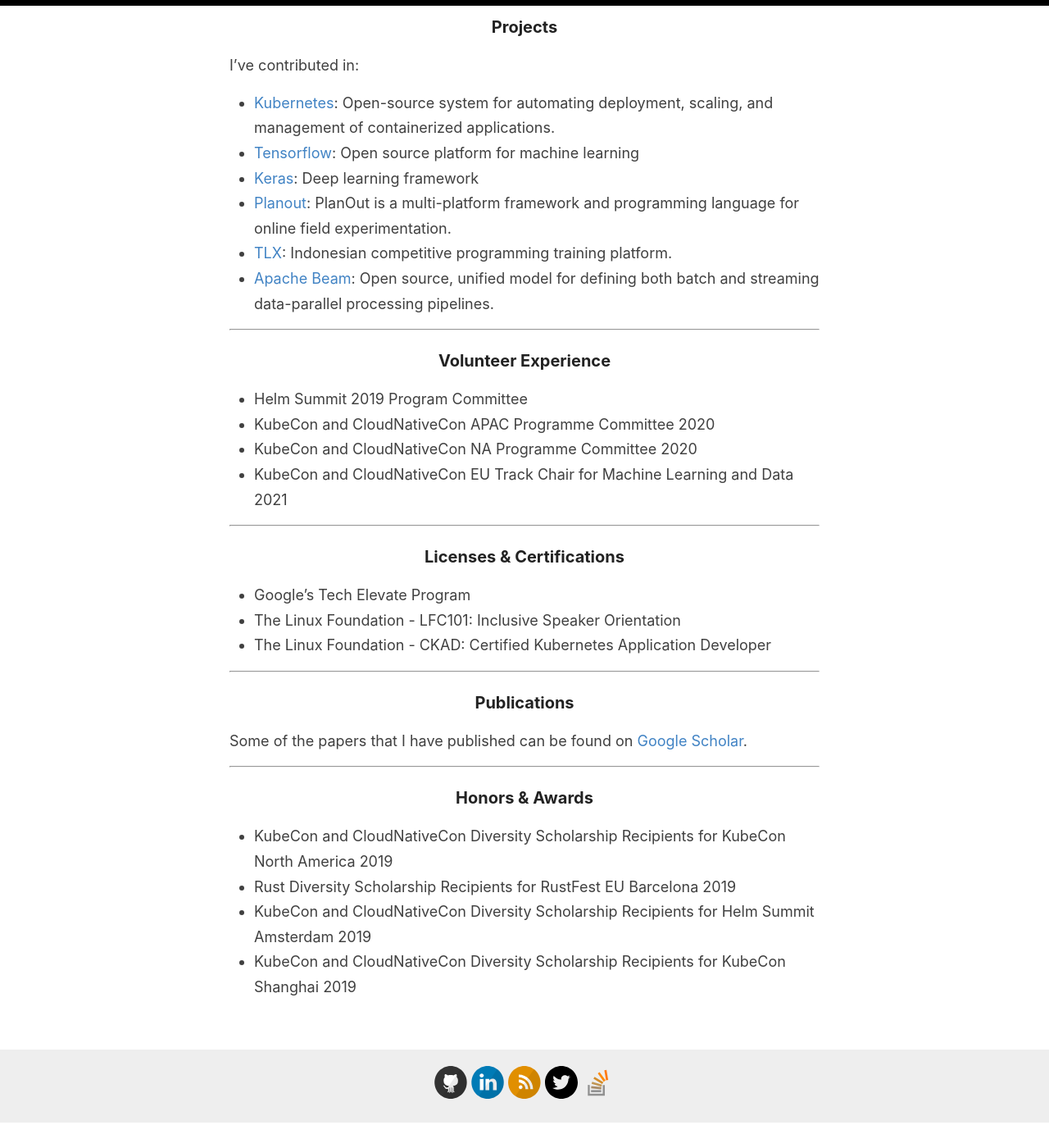
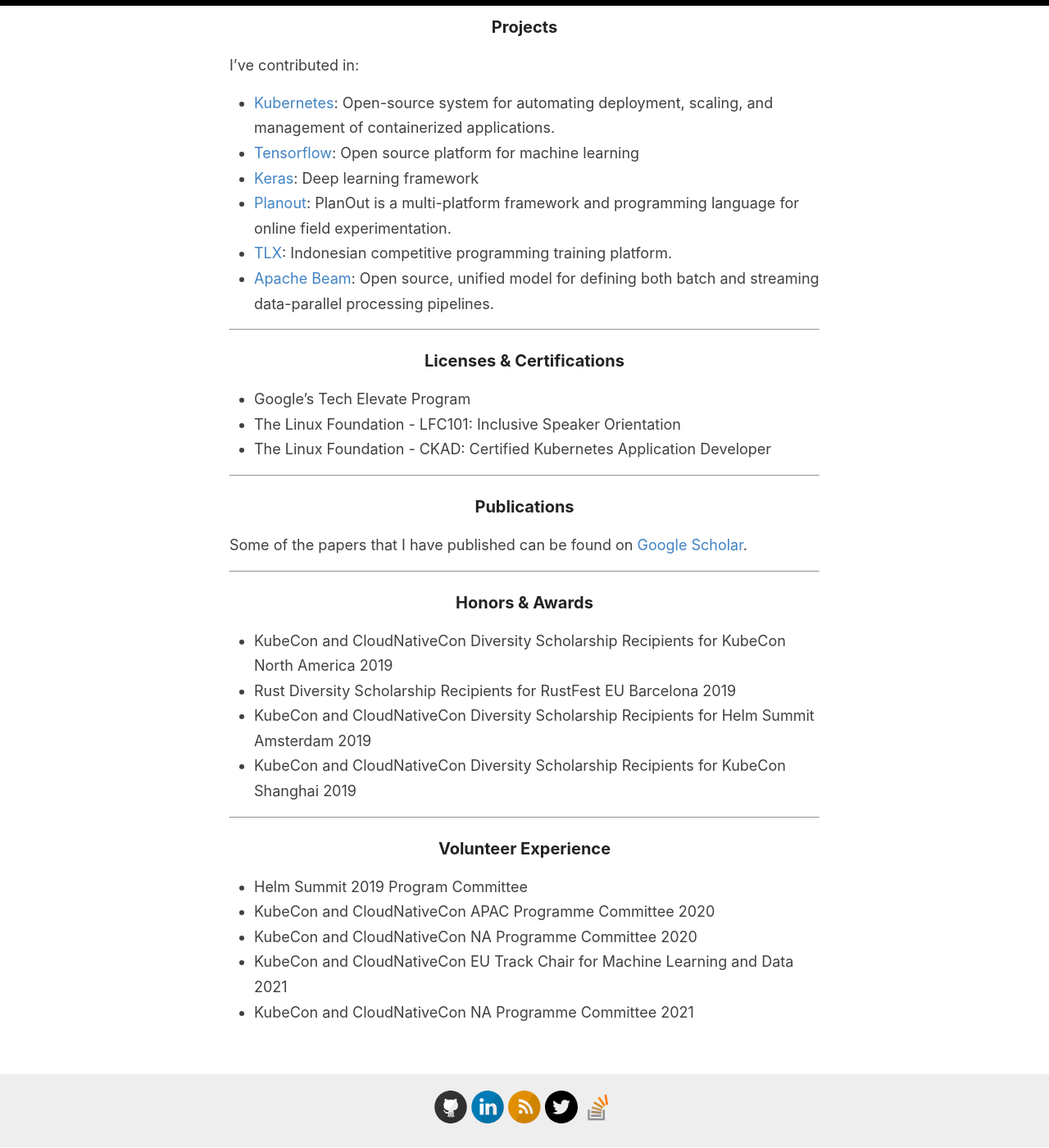
Before and after one commit to irvifa/irvifa.github.io, a Jekyll site: the page built from _pages/about.md, in a window 1280 px wide and 1400 px high, scrolled down 257 px. Shown: the whole window at 82% size. Built offline with Jekyll 4.4.1, drawn with Linux system fonts in a browser that asks for light colours; before the commit the page ends 1626 px from its top, so only the background shows below that; some of the changed lines change nothing that is shown.

Commit message:
Update about.md

```diff
--- a/_pages/about.md
+++ b/_pages/about.md
@@ -16,15 +16,6 @@
 - [Planout](https://github.com/facebookarchive/planout): PlanOut is a multi-platform framework and programming language for online field experimentation.
 - [TLX](https://github.com/ia-toki/training-gate-id): Indonesian competitive programming training platform.
 - [Apache Beam](https://beam.apache.org/): Open source, unified model for defining both batch and streaming data-parallel processing pipelines.
-
----
-
-### Volunteer Experience
-
-- Helm Summit 2019 Program Committee
-- KubeCon and CloudNativeCon APAC Programme Committee 2020
-- KubeCon and CloudNativeCon NA Programme Committee 2020
-- KubeCon and CloudNativeCon EU Track Chair for Machine Learning and Data 2021
 
 ---
 
@@ -48,3 +39,13 @@
 - Rust Diversity Scholarship Recipients for RustFest EU Barcelona 2019
 - KubeCon and CloudNativeCon Diversity Scholarship Recipients for Helm Summit Amsterdam 2019
 - KubeCon and CloudNativeCon Diversity Scholarship Recipients for KubeCon Shanghai 2019
+
+---
+
+### Volunteer Experience
+
+- Helm Summit 2019 Program Committee
+- KubeCon and CloudNativeCon APAC Programme Committee 2020
+- KubeCon and CloudNativeCon NA Programme Committee 2020
+- KubeCon and CloudNativeCon EU Track Chair for Machine Learning and Data 2021
+- KubeCon and CloudNativeCon NA Programme Committee 2021
```
